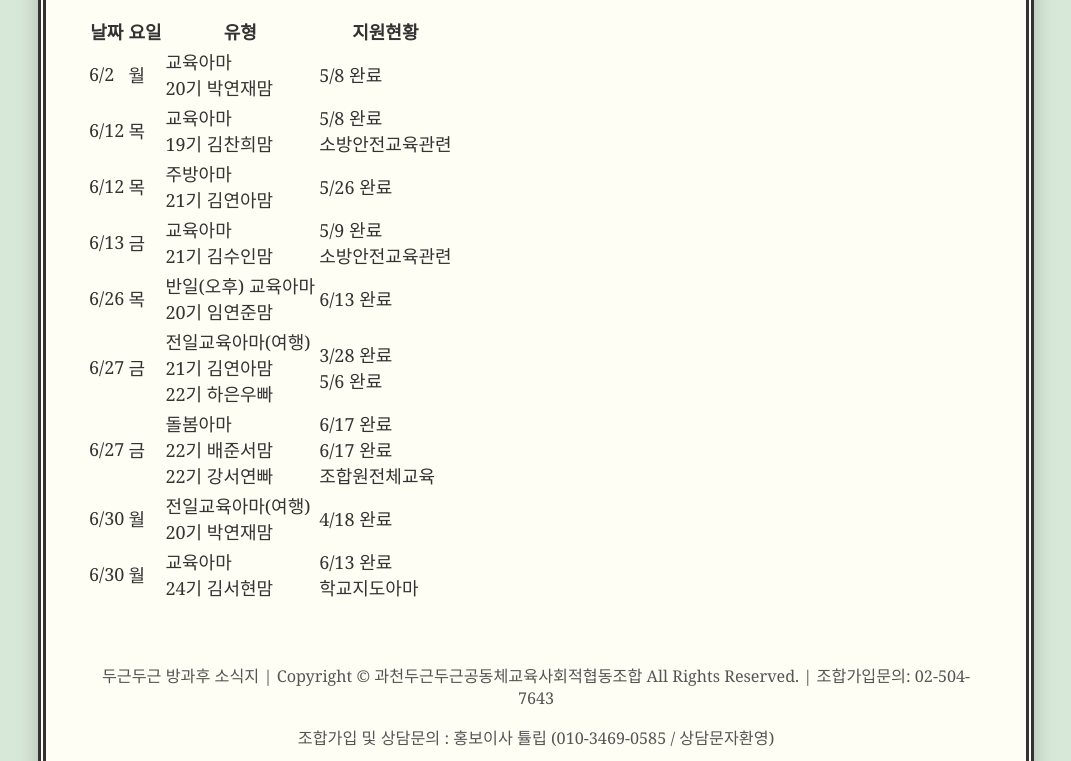
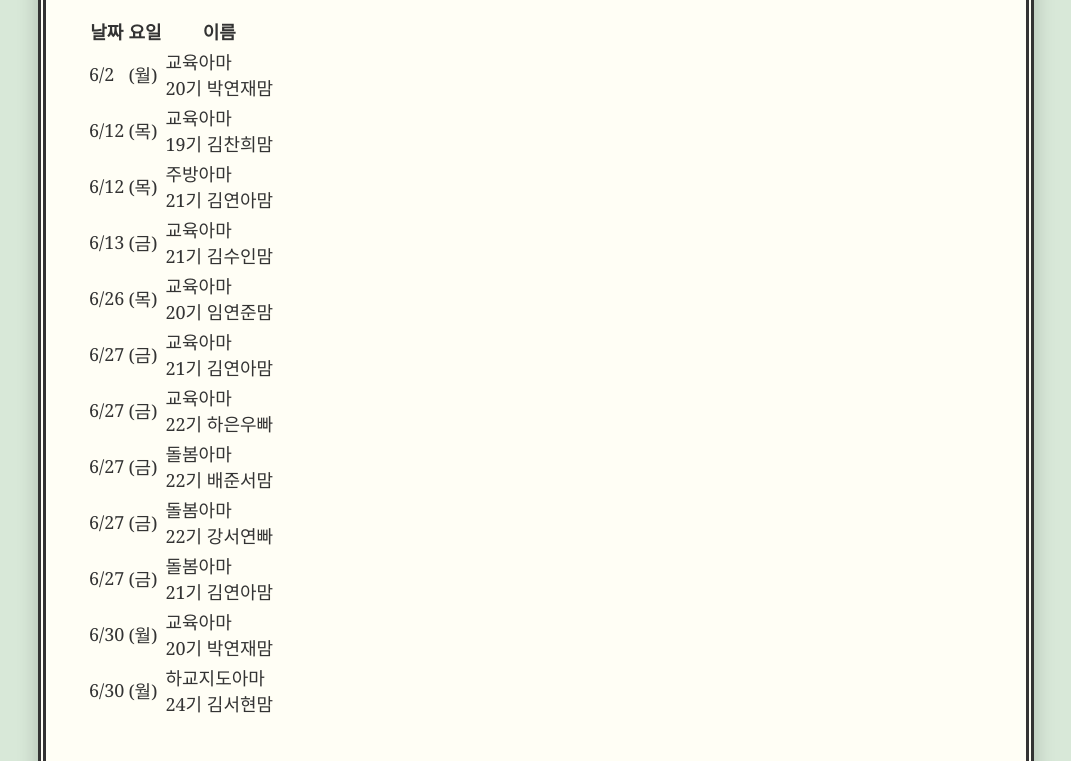
Before and after one commit to dgdg-news/july2025, a plain HTML site: page index.html in a window 1280 px wide. Shown: the part 8327-9088 px from the top of the page, without its empty margins (104-1175 px from the left). Drawn offline with Linux system fonts and the light colour scheme.

Commit message:
Update index.html

```diff
--- a/index.html
+++ b/index.html
@@ -288,20 +288,22 @@
         <tr>
           <th>날짜</th>
           <th>요일</th>
-          <th>유형</th>
-          <th>지원현황</th>
+          <th>이름</th>
         </tr>
       </thead>
       <tbody>
-        <tr><td>6/2</td><td>월</td><td>교육아마<br>20기 박연재맘</td><td>5/8 완료</td></tr>
-        <tr><td>6/12</td><td>목</td><td>교육아마<br>19기 김찬희맘</td><td>5/8 완료<br>소방안전교육관련</td></tr>
-        <tr><td>6/12</td><td>목</td><td>주방아마<br>21기 김연아맘</td><td>5/26 완료</td></tr>
-        <tr><td>6/13</td><td>금</td><td>교육아마<br>21기 김수인맘</td><td>5/9 완료<br>소방안전교육관련</td></tr>
-        <tr><td>6/26</td><td>목</td><td>반일(오후) 교육아마<br>20기 임연준맘</td><td>6/13 완료</td></tr>
-        <tr><td>6/27</td><td>금</td><td>전일교육아마(여행)<br>21기 김연아맘<br>22기 하은우빠</td><td>3/28 완료<br>5/6 완료</td></tr>
-        <tr><td>6/27</td><td>금</td><td>돌봄아마<br>22기 배준서맘<br>22기 강서연빠</td><td>6/17 완료<br>6/17 완료<br>조합원전체교육</td></tr>
-        <tr><td>6/30</td><td>월</td><td>전일교육아마(여행)<br>20기 박연재맘</td><td>4/18 완료</td></tr>
-        <tr><td>6/30</td><td>월</td><td>교육아마<br>24기 김서현맘</td><td>6/13 완료<br>학교지도아마</td></tr>
+        <tr><td>6/2</td><td>(월)</td><td>교육아마<br>20기 박연재맘</td></tr>
+        <tr><td>6/12</td><td>(목)</td><td>교육아마<br>19기 김찬희맘</td></tr>
+        <tr><td>6/12</td><td>(목)</td><td>주방아마<br>21기 김연아맘</td></tr>
+        <tr><td>6/13</td><td>(금)</td><td>교육아마<br>21기 김수인맘</td></tr>
+        <tr><td>6/26</td><td>(목)</td><td>교육아마<br>20기 임연준맘</td></tr>
+        <tr><td>6/27</td><td>(금)</td><td>교육아마<br>21기 김연아맘</td></tr>
+        <tr><td>6/27</td><td>(금)</td><td>교육아마<br>22기 하은우빠</td></tr>
+        <tr><td>6/27</td><td>(금)</td><td>돌봄아마<br>22기 배준서맘</td></tr>
+        <tr><td>6/27</td><td>(금)</td><td>돌봄아마<br>22기 강서연빠</td></tr>
+        <tr><td>6/27</td><td>(금)</td><td>돌봄아마<br>21기 김연아맘</td></tr>
+        <tr><td>6/30</td><td>(월)</td><td>교육아마<br>20기 박연재맘</td></tr>
+        <tr><td>6/30</td><td>(월)</td><td>하교지도아마<br>24기 김서현맘</td></tr>
       </tbody>
     </table>
 </div>
```
